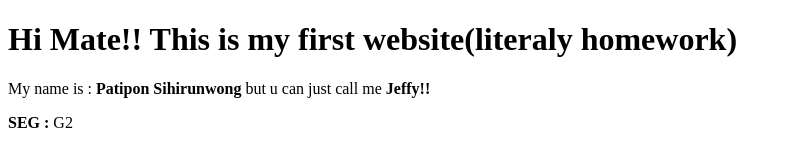
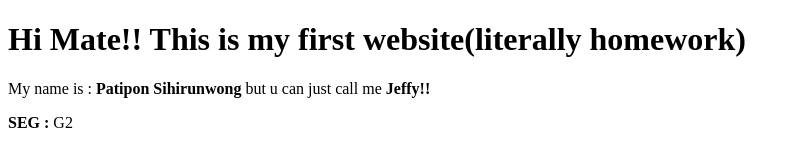
Before and after one commit to Jebby0058/MyPage, a plain HTML site: page index.html in a window 1280 px wide. Shown: the top 146 px of the page, without its empty margins (0-800 px from the left). Drawn offline with Linux system fonts and the light colour scheme.

Commit message:
fix grammar

```diff
--- a/index.html
+++ b/index.html
@@ -6,7 +6,7 @@
     <title>Jebby Resume</title>
 </head>
 <body>
-    <h1> Hi Mate!! This is my first website(literaly homework)</h1>
+    <h1> Hi Mate!! This is my first website(literally homework)</h1>
     <p> My name is : <b>Patipon Sihirunwong</b> but u can just call me <b>Jeffy!!</b> </p>
     <p> <b> SEG : </b> G2 </p>
     <img style="width: 20%; " src="Me.jpg" alt="This is me">
```
